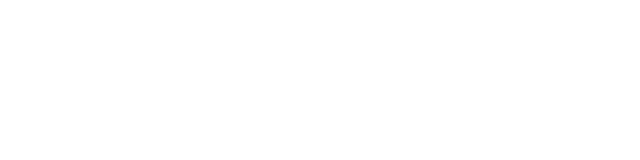
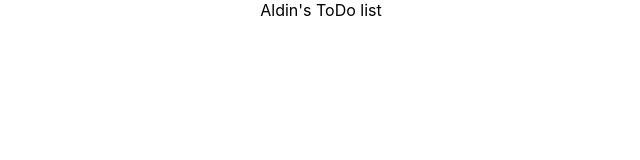
Before and after one commit to Smajkan/app_todo, a React (Create React App) app: page / in a window 1280 px wide. Shown: the top 160 px of the page, without its empty margins (319-959 px from the left). Built offline with nearby package versions, Linux system fonts and the light colour scheme.

Commit message:
FirstChanges

```diff
--- a/src/App.js
+++ b/src/App.js
@@ -1,9 +1,11 @@
-import logo from './logo.svg';
+import React from "react"
 import './App.css';
 
 function App() {
   return (
     <div className="App">
+      <header>Aldin's ToDo list</header>
+
 
     </div>
   );
```
